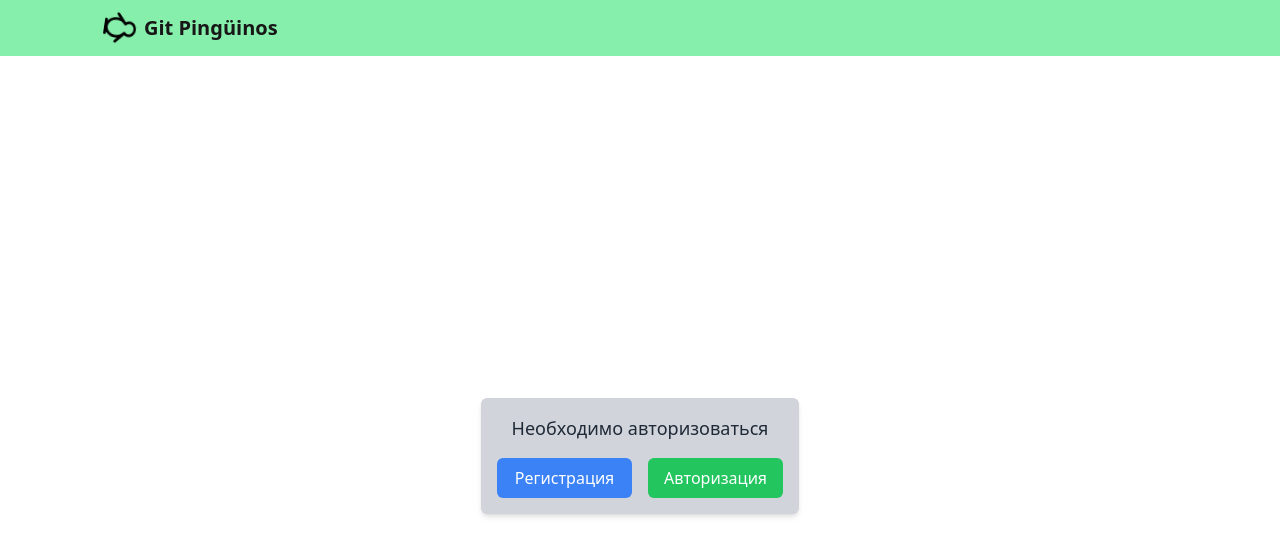
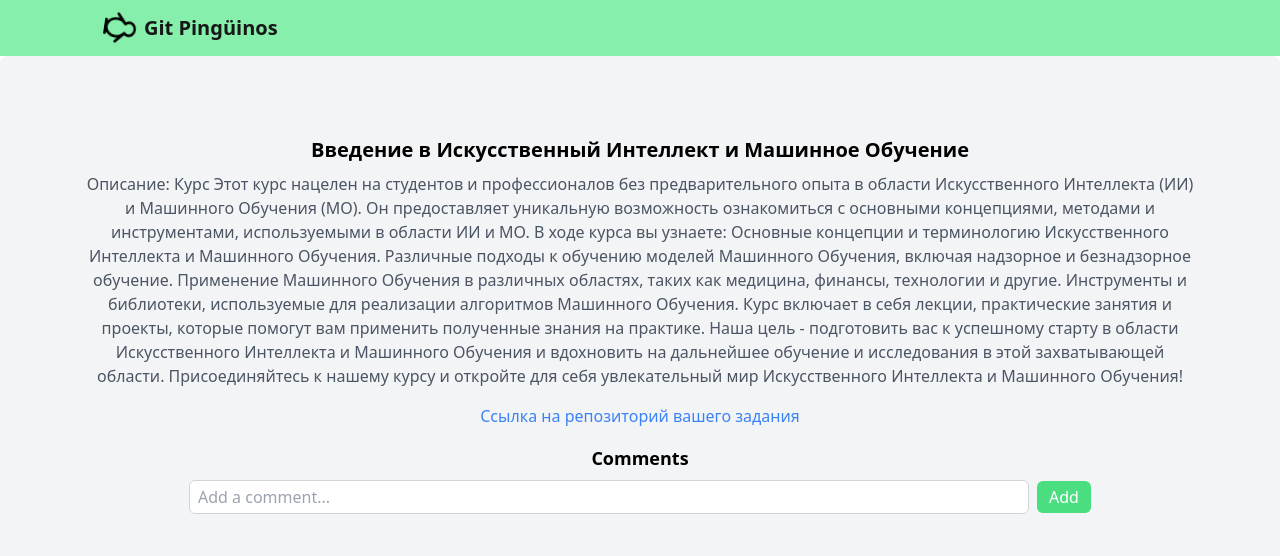
Before and after one commit to BonzerNick/LosPinginos, a React (Create React App) app in the folder frontend/: page / in a window 1280 px wide. Shown: the top 556 px of the page. Built offline with nearby package versions, Linux system fonts and the light colour scheme.

Commit message:
This is the end....

```diff
--- a/frontend/src/App.tsx
+++ b/frontend/src/App.tsx
@@ -8,6 +8,10 @@ import { BottomRightButton, Button } from "./Components/Buttons";
 import { Register } from "./Components/auth/Register";
 import { Login } from "./Components/auth/Login";
 import { useCookies } from "react-cookie";
+import { TEST_COURSES } from "./constants";
+import { FORM } from "./Components/Menu/Form";
+import Sidebar from "./Components/Menu/Sidebar";
+import Widget from "./Components/Menu/windet";
 
 function App() {
   const [modalState, setModalState] = useState<MODAL_STATES>(MODAL_STATES.HIDE);
@@ -36,7 +40,7 @@ function App() {
   };
 
   const addSomthing = () => {
-    return console.log("try add something");
+    setModalState(MODAL_STATES.CREATE_COURSE);
   };
 
   const getModal = (state: MODAL_STATES) => {
@@ -48,7 +52,7 @@ function App() {
       case MODAL_STATES.CONFIRM:
         return;
       case MODAL_STATES.CREATE_COURSE:
-        return;
+        return <FORM close={closeModal} setSession={setSession}></FORM>;
       case MODAL_STATES.ADD_COURSE:
         return;
       default:
@@ -64,15 +68,50 @@ function App() {
         profileTitle="Выйти"
         show={showLogOut}
       ></Header>
-      {cookies.session && (
+      {/* <Sidebar
+        tasks={[
+          { id: 1, title: "Лекция" },
+          { id: 2, title: "Задание 1" },
+          { id: 2, title: "Задание 2" },
+          { id: 4, title: "Задание 3" },
+          { id: 4, title: "Задание 4" },
+          { id: 4, title: "Задание 5" },
+        ]}
+      ></Sidebar> */}
+      <div className="flex justify-center items-center h-screen">
+        <Widget
+          title="Введение в Искусственный Интеллект и Машинное Обучение"
+          description="
+          Описание:
+          Курс
+
+          Этот курс нацелен на студентов и профессионалов без предварительного опыта в области Искусственного Интеллекта (ИИ) и Машинного Обучения (МО). Он предоставляет уникальную возможность ознакомиться с основными концепциями, методами и инструментами, используемыми в области ИИ и МО.
+
+          В ходе курса вы узнаете:
+
+              Основные концепции и терминологию Искусственного Интеллекта и Машинного Обучения.
+              Различные подходы к обучению моделей Машинного Обучения, включая надзорное и безнадзорное обучение.
+              Применение Машинного Обучения в различных областях, таких как медицина, финансы, технологии и другие.
+              Инструменты и библиотеки, используемые для реализации алгоритмов Машинного Обучения.
+
+          Курс включает в себя лекции, практические занятия и проекты, которые помогут вам применить полученные знания на практике. Наша цель - подготовить вас к успешному старту в области Искусственного Интеллекта и Машинного Обучения и вдохновить на дальнейшее обучение и исследования в этой захватывающей области.
+
+          Присоединяйтесь к нашему курсу и откройте для себя увлекательный мир Искусственного Интеллекта и Машинного Обучения!"
+          githubLink="https://github.com/example/sample"
+        />
+      </div>
+      {/* {!cookies.session && (
         <main className="bg-neutral-300 min-h-screen flex flex-col px-5 text-white">
           <section className="lg:mx-20">
-            <CourseTabMenu session={cookies.session}></CourseTabMenu>
+            <CourseTabMenu
+              courses={TEST_COURSES}
+              session={cookies.session}
+            ></CourseTabMenu>
           </section>
           <BottomRightButton onClick={() => addSomthing()}></BottomRightButton>
         </main>
-      )}
-      {!cookies.session && (
+      )}*/}
+      {/* {!cookies.session && (
         <section className="flex flex-col justify-center items-center min-h-screen ">
           <div className="bg-gray-300 p-4 rounded-md shadow-md">
             <p className="text-lg font-medium text-gray-800">
@@ -94,10 +133,10 @@ function App() {
             </div>
           </div>
         </section>
-      )}
-      <EffectSection open={modalState !== MODAL_STATES.HIDE} close={closeModal}>
+      )} */}
+      {/* <EffectSection open={modalState !== MODAL_STATES.HIDE} close={closeModal}>
         {getModal(modalState)}
-      </EffectSection>
+      </EffectSection> */}
     </div>
   );
 }
--- a/frontend/src/Components/Menu/Course Panel/CorseTabMenu.tsx
+++ b/frontend/src/Components/Menu/Course Panel/CorseTabMenu.tsx
@@ -2,9 +2,11 @@ import React, { useEffect, useState } from "react";
 import CoursePanel from "./CoursePanel";
 import { ICourse } from "../../dto/interfaces";
 import { API } from "../../api/api";
+import { TEST_COURSES } from "../../../constants";
 
 interface TableOfCoursesProps {
   session: string;
+  courses?: ICourse[];
 }
 
 const CourseTabMenu = ({ session }: TableOfCoursesProps) => {
@@ -37,9 +39,9 @@ const CourseTabMenu = ({ session }: TableOfCoursesProps) => {
       return [];
     }
   }
-  useEffect(() => {
-    fetchCourses();
-  });
+  // useEffect(() => {
+  //   fetchCourses();
+  // });
 
   return (
     <div>
@@ -53,7 +55,7 @@ const CourseTabMenu = ({ session }: TableOfCoursesProps) => {
         />
       </div>
       <div className="mt-4 grid grid-cols-1 sm:grid-cols-2 md:grid-cols-3 lg:grid-cols-4 gap-4">
-        {filteredCourses?.map((course, index) => (
+        {TEST_COURSES.map((course, index) => (
           <CoursePanel
             key={index}
             course={course}
--- /dev/null
+++ b/frontend/src/Components/Menu/Form.tsx
@@ -0,0 +1,84 @@
+import { useState } from "react";
+import { IAuth, User } from "../dto/interfaces";
+import { API } from "../api/api";
+
+export function FORM({ close, setSession }: IAuth) {
+  const [user, setUser] = useState<User>({ username: "", password: "" });
+  const [error, setError] = useState<string>("");
+
+  const handleChange = (e: React.ChangeEvent<HTMLInputElement>) => {
+    const { name, value } = e.target;
+    setUser((prevUser) => ({
+      ...prevUser,
+      [name]: value,
+    }));
+  };
+
+  const handleSubmit = async (e: React.FormEvent<HTMLFormElement>) => {
+    e.preventDefault();
+    if (!user.username.trim() || !user.password.trim()) {
+      setError("Please enter both username and password.");
+      return;
+    }
+    try {
+      const response = await API.login(user);
+      console.log(response);
+      if (response.status === 200) {
+        alert("Успешная авторизация");
+        setSession(response.data.session_key);
+        console.log("Login details:", user);
+        close();
+        setError("");
+      } else {
+        alert("Что-то пошло не так, попробуйте снова.");
+      }
+    } catch (error) {
+      alert(error);
+    }
+  };
+
+  return (
+    <div className="flex justify-center items-center ">
+      <div className="bg-gray-100 p-8 rounded shadow-md w-full">
+        <h2 className="text-2xl mb-4">Добавиться на курс</h2>
+        <form onSubmit={handleSubmit} className="space-y-4">
+          <div>
+            <label htmlFor="username" className="block">
+              Название курса:
+            </label>
+            <input
+              type="text"
+              id="username"
+              name="username"
+              value={user.username}
+              onChange={handleChange}
+              className="w-full border rounded px-4 py-2"
+              required
+            />
+          </div>
+          <div>
+            <label htmlFor="password" className="block">
+              Код:
+            </label>
+            <input
+              type="password"
+              id="password"
+              name="password"
+              value={user.password}
+              onChange={handleChange}
+              className="w-full border rounded px-4 py-2"
+              required
+            />
+          </div>
+          {error && <p className="text-red-500">{error}</p>}
+          <button
+            type="submit"
+            className="w-full bg-green-400 hover:bg-green-300 text-white font-bold py-2 px-4 rounded"
+          >
+            Войти
+          </button>
+        </form>
+      </div>
+    </div>
+  );
+}
--- /dev/null
+++ b/frontend/src/Components/Menu/Sidebar.tsx
@@ -0,0 +1,31 @@
+import React from "react";
+
+interface Task {
+  id: number;
+  title: string;
+  //   description: string;
+}
+
+interface SidebarProps {
+  tasks: Task[];
+}
+
+const Sidebar: React.FC<SidebarProps> = ({ tasks }) => {
+  return (
+    <div className="bg-gray-200 w-1/4 p-4 h-screen">
+      <h2 className="text-xl font-bold mb-5 border-b-8 border-black">Tasks</h2>
+      <ul>
+        {tasks.map((task) => (
+          <li key={task.id} className="mb-2">
+            <h3 className="text-lg font-semibold border-2 border-black">
+              {task.title}
+            </h3>
+            {/* <p className="text-sm">{task.description}</p> */}
+          </li>
+        ))}
+      </ul>
+    </div>
+  );
+};
+
+export default Sidebar;
--- /dev/null
+++ b/frontend/src/Components/Menu/windet.tsx
@@ -0,0 +1,60 @@
+import React, { useState } from "react";
+
+interface WidgetProps {
+  title: string;
+  description: string;
+  githubLink: string;
+}
+
+const Widget: React.FC<WidgetProps> = ({ title, description, githubLink }) => {
+  const [comments, setComments] = useState<string[]>([]);
+  const [newComment, setNewComment] = useState<string>("");
+
+  const handleCommentChange = (e: React.ChangeEvent<HTMLInputElement>) => {
+    setNewComment(e.target.value);
+  };
+
+  const handleAddComment = () => {
+    if (newComment.trim() !== "") {
+      setComments([...comments, newComment]);
+      setNewComment("");
+    }
+  };
+
+  return (
+    <div className="bg-gray-100 p-20 rounded-lg shadow-md h-screen w-full">
+      <h2 className="text-xl font-bold mb-2">{title}</h2>
+      <p className="text-gray-600 mb-4">{description}</p>
+      <a href={githubLink} className="text-blue-500 hover:underline mb-4 block">
+        Ссылка на репозиторий вашего задания
+      </a>
+      <div className="mb-4">
+        <h3 className="text-lg font-semibold mb-2">Comments</h3>
+        <ul>
+          {comments.map((comment, index) => (
+            <li key={index} className="mb-1">
+              {comment}
+            </li>
+          ))}
+        </ul>
+        <div className="mt-2">
+          <input
+            type="text"
+            className="border border-gray-300 px-2 py-1 rounded-md w-3/4 mr-2"
+            placeholder="Add a comment..."
+            value={newComment}
+            onChange={handleCommentChange}
+          />
+          <button
+            className="bg-green-400 text-white px-3 py-1 rounded-md hover:bg-blue-600"
+            onClick={handleAddComment}
+          >
+            Add
+          </button>
+        </div>
+      </div>
+    </div>
+  );
+};
+
+export default Widget;
```
Also changed, not shown: frontend/src/constants.ts (+5 -23 lines).
